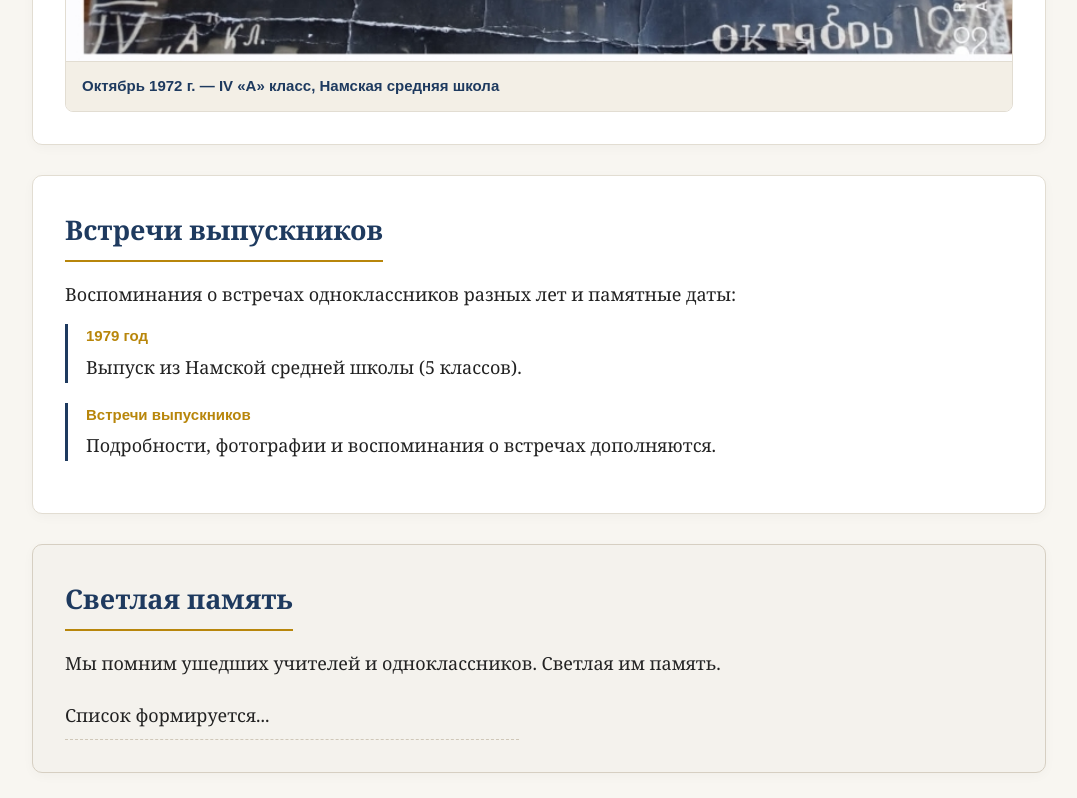
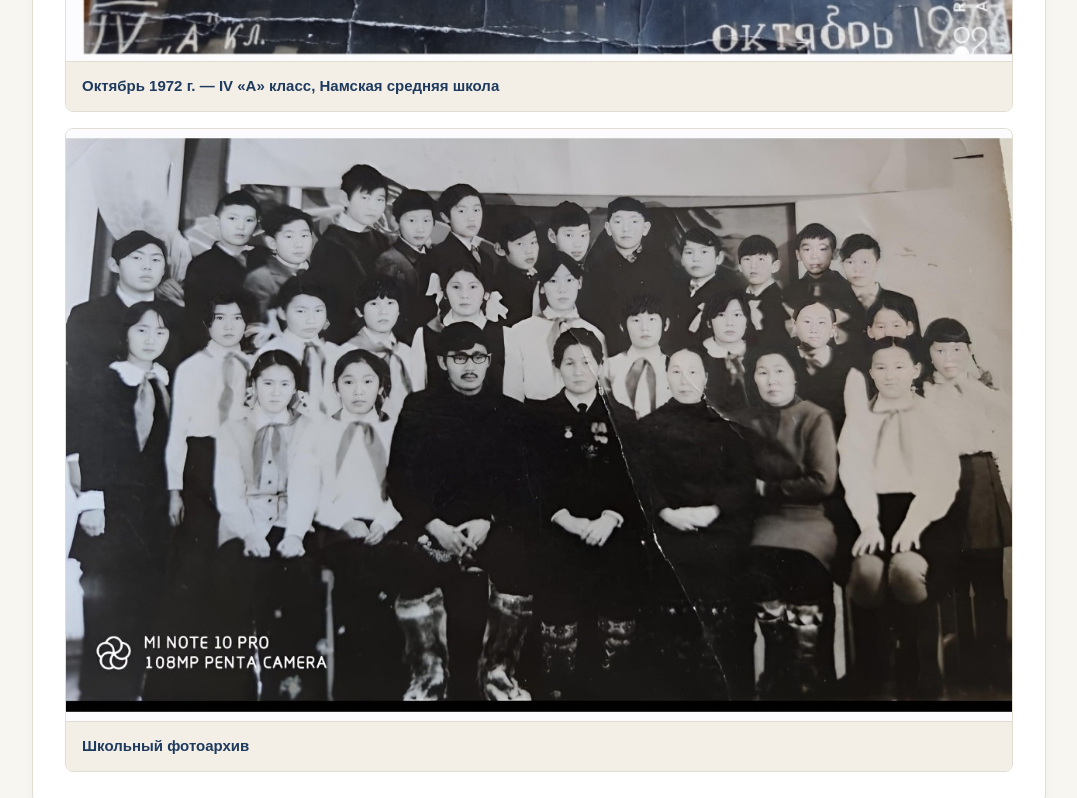
Before and after one commit to saydi19620107-lab/Nam-1979, a plain HTML site: page index.html in a window 1280 px wide. Shown: the part 3820-4618 px from the top of the page, without its empty margins (101-1178 px from the left). Drawn offline with Linux system fonts and the light colour scheme.

Commit message:
Add files via upload

```diff
--- a/index.html
+++ b/index.html
@@ -496,6 +496,11 @@
         <img src="Screenshot_20261124_132207.jpg" alt="Октябрь 1972 г. — IV «А» класс, Намская средняя школа">
         <div class="photo-caption">Октябрь 1972 г. — IV «А» класс, Намская средняя школа</div>
       </div>
+
+      <div class="photo-card">
+        <img src="Screenshot_20261124_145022.jpg" alt="Школьный фотоархив">
+        <div class="photo-caption">Школьный фотоархив</div>
+      </div>
     </section>
 
     <section id="meetings">
```
